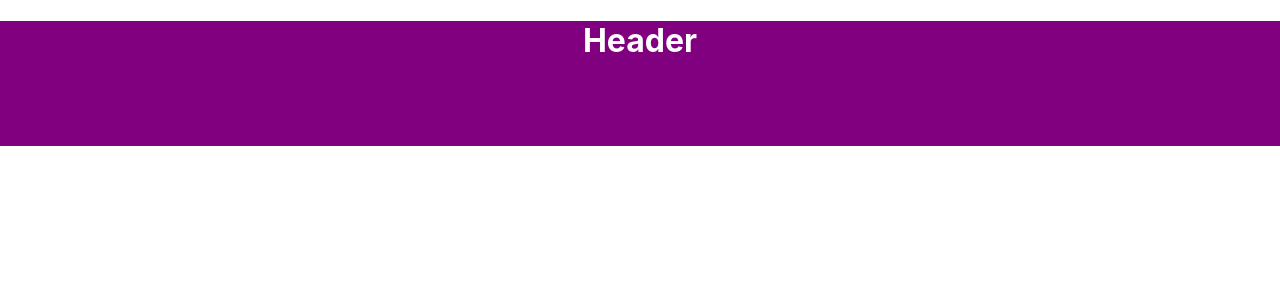
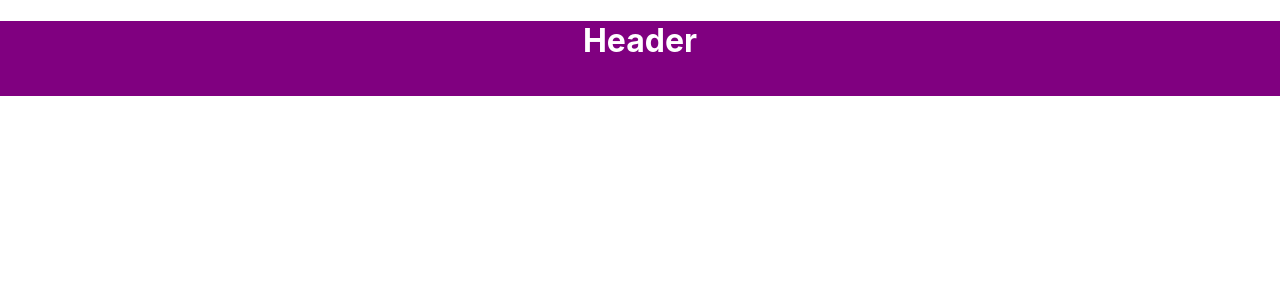
Before and after one commit to tamaraeaton/bettingapp, a React (Create React App) app: page / in a window 1280 px wide. Shown: the top 300 px of the page. Built offline with nearby package versions, Linux system fonts and the light colour scheme.

Commit message:
Update Header.css

```diff
--- a/src/component/Header/Header.css
+++ b/src/component/Header/Header.css
@@ -1,5 +1,5 @@
 .calheader{
     background-color: purple;
     color: white;
-    height: 125px;
+    height: 75px;
 }
```
